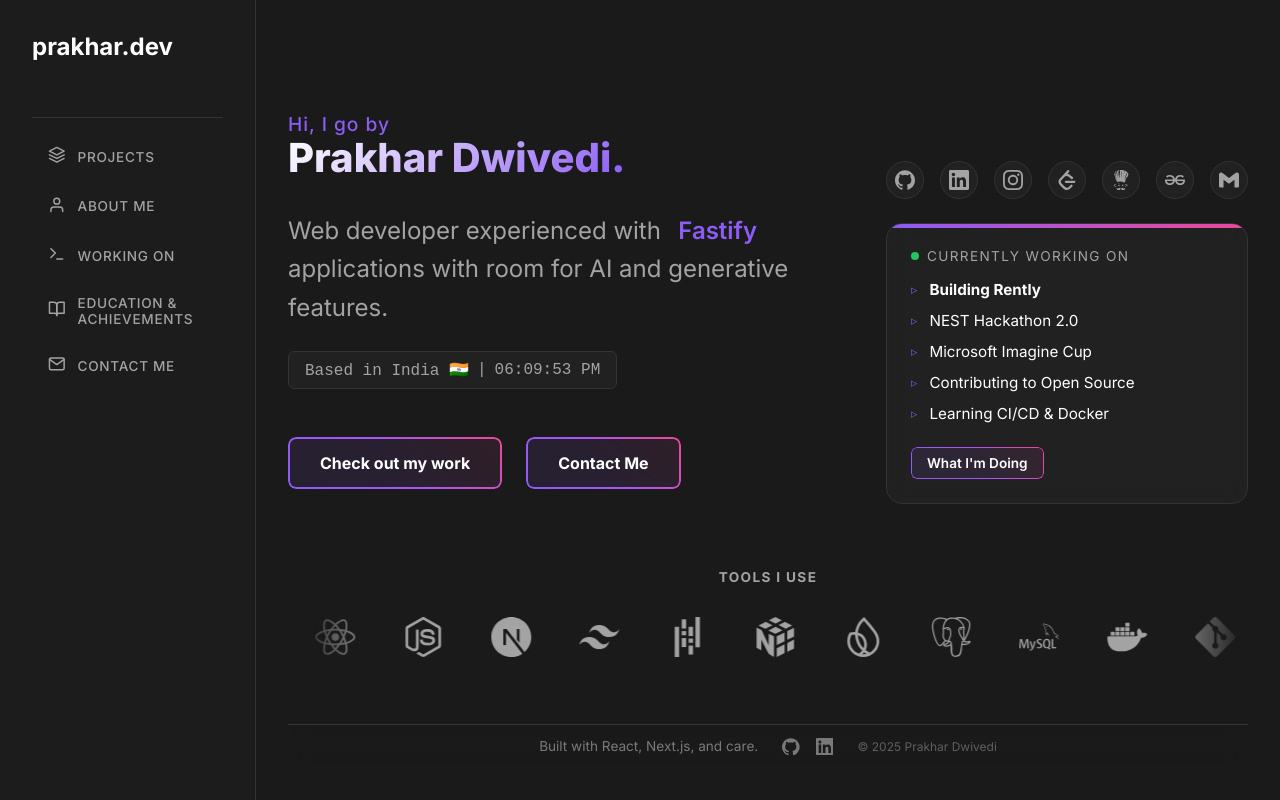
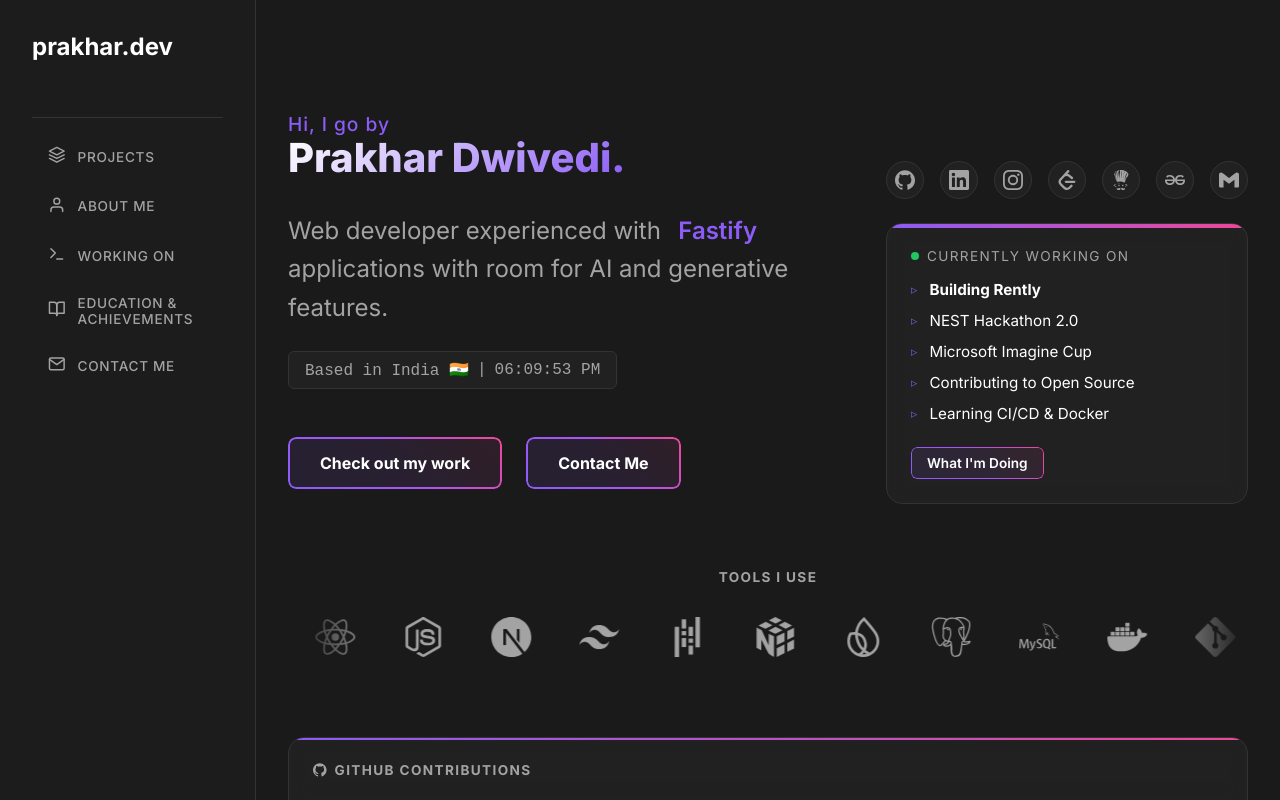
Before and after one commit to prakharDvedi/portfolio, a Next.js app: page / in a window 1280 px wide. Built offline with nearby package versions, Linux system fonts and the light colour scheme.

Commit message:
added guthub heatmap

```diff
--- a/src/app/page.tsx
+++ b/src/app/page.tsx
@@ -4,6 +4,7 @@
 import Link from "next/link";
 import { useState, useEffect, useMemo } from "react";
 import styles from "./home.module.css";
+import GitHubHeatmap from "@/components/GitHubHeatmap";
 import {
   SiCplusplus,
   SiPython,
@@ -302,6 +303,15 @@
           ))}
         </div>
       </motion.div>
+
+      <motion.div
+        initial={{ opacity: 0, y: 20 }}
+        animate={{ opacity: 1, y: 0 }}
+        transition={{ duration: 0.5, delay: 0.45 }}
+        style={{ width: "100%", maxWidth: "1200px", marginBottom: "3rem" }}
+      >
+        <GitHubHeatmap />
+      </motion.div>
     </div>
   );
 }
--- /dev/null
+++ b/src/components/GitHubHeatmap.module.css
@@ -0,0 +1,67 @@
+.container {
+  width: 100%;
+  background: rgba(255, 255, 255, 0.03);
+  border: 1px solid var(--border-color);
+  border-radius: 16px;
+  padding: 1.5rem;
+  backdrop-filter: blur(10px);
+  position: relative;
+  overflow: hidden;
+  margin-top: 2rem;
+}
+
+.container::before {
+  content: "";
+  position: absolute;
+  top: 0;
+  left: 0;
+  width: 100%;
+  height: 2px;
+  background: linear-gradient(90deg, var(--accent-primary), #ec4899);
+}
+
+.heading {
+  font-size: 0.85rem;
+  text-transform: uppercase;
+  letter-spacing: 0.1em;
+  color: var(--text-secondary);
+  margin-bottom: 1.5rem;
+  display: flex;
+  align-items: center;
+  gap: 0.5rem;
+}
+
+.content {
+  width: 100%;
+  overflow-x: auto;
+  padding-bottom: 0.5rem;
+  /* Scrollbar styling */
+  scrollbar-width: thin;
+  scrollbar-color: var(--accent-primary) transparent;
+}
+
+.content::-webkit-scrollbar {
+  height: 6px;
+}
+
+.content::-webkit-scrollbar-track {
+  background: transparent;
+}
+
+.content::-webkit-scrollbar-thumb {
+  background-color: var(--accent-primary);
+  border-radius: 3px;
+}
+
+/* Force container center if it's smaller than full width */
+.calendarWrapper {
+  display: flex;
+  justify-content: center;
+  min-width: max-content;
+}
+
+@media (max-width: 768px) {
+  .calendarWrapper {
+    justify-content: flex-start;
+  }
+}
--- /dev/null
+++ b/src/components/GitHubHeatmap.tsx
@@ -0,0 +1,41 @@
+"use client";
+
+import { GitHubCalendar } from "react-github-calendar";
+import styles from "./GitHubHeatmap.module.css";
+import { SiGithub } from "react-icons/si";
+
+const GitHubHeatmap = () => {
+  return (
+    <div className={styles.container}>
+      <h3 className={styles.heading}>
+        <SiGithub /> GITHUB CONTRIBUTIONS
+      </h3>
+      <div className={styles.content}>
+        <div className={styles.calendarWrapper}>
+          <GitHubCalendar
+            username="prakharDvedi"
+            showWeekdayLabels={true}
+            colorScheme="dark"
+            fontSize={12}
+            blockSize={12}
+            blockMargin={4}
+            theme={{
+              dark: [
+                "rgba(255, 255, 255, 0.03)", // Empty
+                "#4c1d95", // Level 1
+                "#6d28d9", // Level 2
+                "#8b5cf6", // Level 3
+                "#c4b5fd", // Level 4
+              ],
+            }}
+            style={{
+              color: "var(--text-secondary)",
+            }}
+          />
+        </div>
+      </div>
+    </div>
+  );
+};
+
+export default GitHubHeatmap;
```
